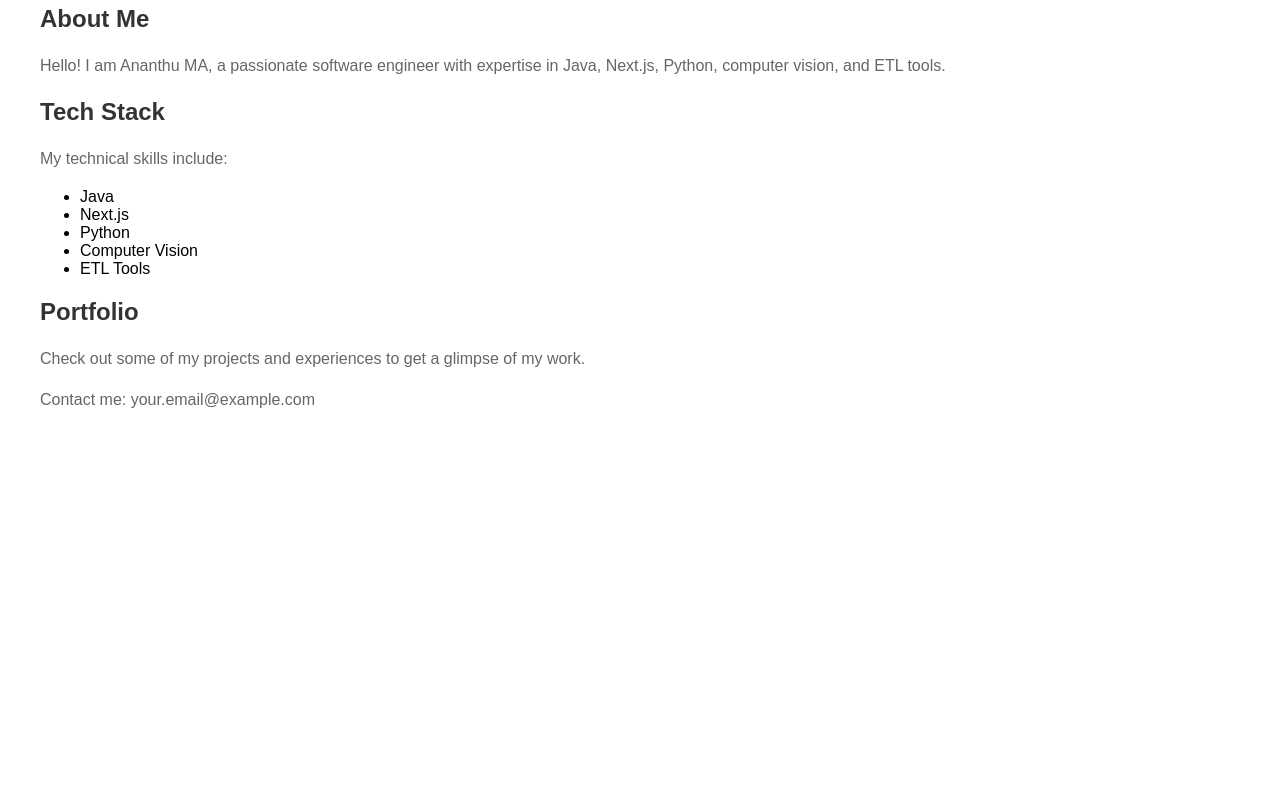
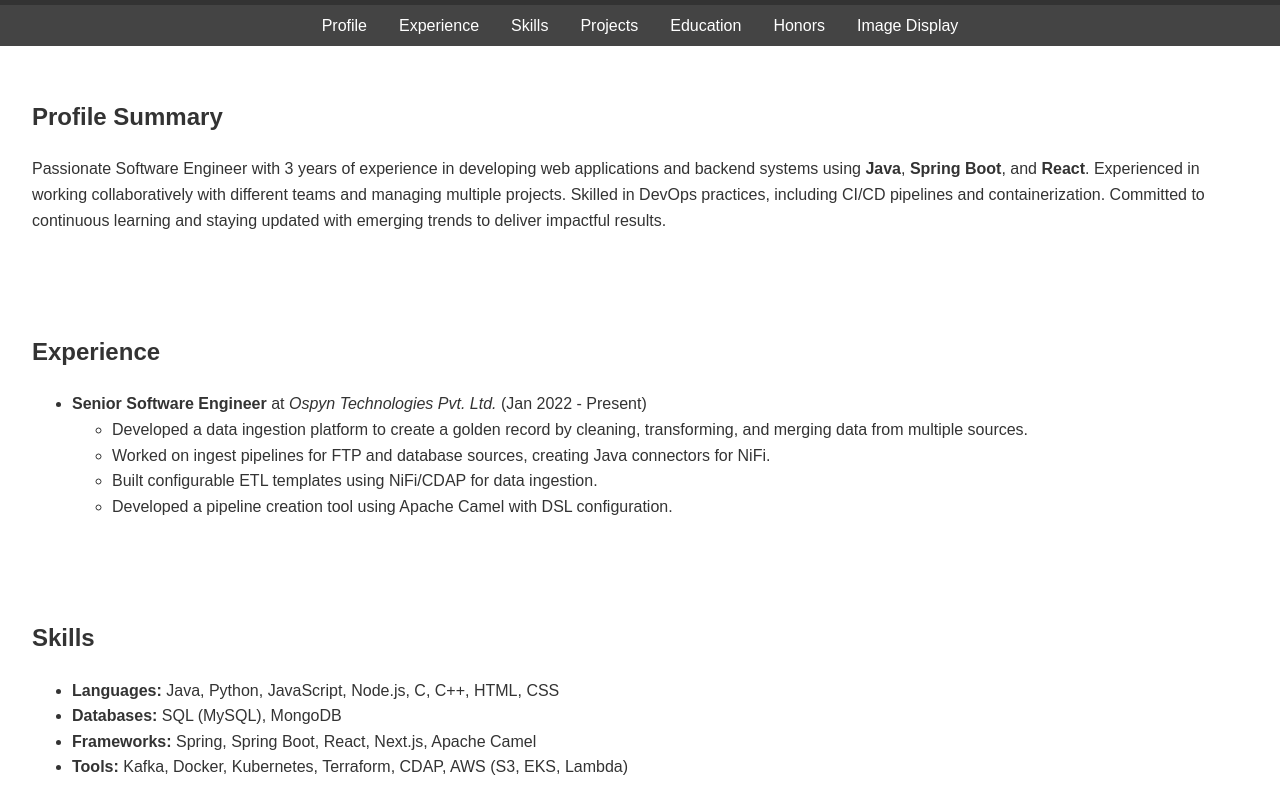
Before and after one commit to ananthu10/ananthu10.github.io, a plain HTML site: page index.html in a window 1280 px wide. Shown: the part 163-948 px from the top of the page. Before the commit the page ends 800 px from the top, so only its background shows below. Drawn offline with Linux system fonts and the light colour scheme.

Commit message:
Update index.html

```diff
--- a/index.html
+++ b/index.html
@@ -3,59 +3,130 @@
 <head>
     <meta charset="UTF-8">
     <meta name="viewport" content="width=device-width, initial-scale=1.0">
-    <title>Ananthu MA - Software Engineer</title>
+    <title>Shaheed's Portfolio</title>
     <style>
         body {
             font-family: Arial, sans-serif;
-            margin: 20px;
-            padding: 20px;
-        }
-        h1, h2 {
+            margin: 0;
+            padding: 0;
+            line-height: 1.6;
             color: #333;
         }
-        p {
-            line-height: 1.6;
-            color: #666;
+        header {
+            background: #333;
+            color: #fff;
+            padding: 1rem 0;
+            text-align: center;
+        }
+        nav {
+            display: flex;
+            justify-content: center;
+            background: #444;
+        }
+        nav a {
+            color: #fff;
+            text-decoration: none;
+            padding: 0.5rem 1rem;
+        }
+        nav a:hover {
+            background: #555;
+        }
+        section {
+            padding: 2rem;
+        }
+        .image-section {
+            text-align: center;
+        }
+        .image-section img {
+            max-width: 100%;
+            height: auto;
+        }
+        footer {
+            text-align: center;
+            background: #333;
+            color: #fff;
+            padding: 1rem 0;
+            margin-top: 2rem;
         }
     </style>
 </head>
 <body>
     <header>
-        <h1>Ananthu MA</h1>
-        <h2>Software Engineer</h2>
+        <h1>Shaheed's Portfolio</h1>
+        <p>Showcasing my work, skills, and accomplishments</p>
     </header>
 
-    <section>
-        <h2>About Me</h2>
-        <p>
-            Hello! I am Ananthu MA, a passionate software engineer with expertise in Java, Next.js, Python, computer vision, and ETL tools.
-        </p>
+    <nav>
+        <a href="#profile">Profile</a>
+        <a href="#experience">Experience</a>
+        <a href="#skills">Skills</a>
+        <a href="#projects">Projects</a>
+        <a href="#education">Education</a>
+        <a href="#honors">Honors</a>
+        <a href="#image">Image Display</a>
+    </nav>
+
+    <section id="profile">
+        <h2>Profile Summary</h2>
+        <p>Passionate Software Engineer with 3 years of experience in developing web applications and backend systems using <strong>Java</strong>, <strong>Spring Boot</strong>, and <strong>React</strong>. Experienced in working collaboratively with different teams and managing multiple projects. Skilled in DevOps practices, including CI/CD pipelines and containerization. Committed to continuous learning and staying updated with emerging trends to deliver impactful results.</p>
     </section>
 
-    <section>
-        <h2>Tech Stack</h2>
-        <p>
-            My technical skills include:
-            <ul>
-                <li>Java</li>
-                <li>Next.js</li>
-                <li>Python</li>
-                <li>Computer Vision</li>
-                <li>ETL Tools</li>
-            </ul>
-        </p>
+    <section id="experience">
+        <h2>Experience</h2>
+        <ul>
+            <li>
+                <strong>Senior Software Engineer</strong> at <em>Ospyn Technologies Pvt. Ltd.</em> (Jan 2022 - Present)
+                <ul>
+                    <li>Developed a data ingestion platform to create a golden record by cleaning, transforming, and merging data from multiple sources.</li>
+                    <li>Worked on ingest pipelines for FTP and database sources, creating Java connectors for NiFi.</li>
+                    <li>Built configurable ETL templates using NiFi/CDAP for data ingestion.</li>
+                    <li>Developed a pipeline creation tool using Apache Camel with DSL configuration.</li>
+                </ul>
+            </li>
+        </ul>
     </section>
 
-    <section>
-        <h2>Portfolio</h2>
-        <p>
-            Check out some of my projects and experiences to get a glimpse of my work.
-            <!-- Add links or descriptions of your projects here -->
-        </p>
+    <section id="skills">
+        <h2>Skills</h2>
+        <ul>
+            <li><strong>Languages:</strong> Java, Python, JavaScript, Node.js, C, C++, HTML, CSS</li>
+            <li><strong>Databases:</strong> SQL (MySQL), MongoDB</li>
+            <li><strong>Frameworks:</strong> Spring, Spring Boot, React, Next.js, Apache Camel</li>
+            <li><strong>Tools:</strong> Kafka, Docker, Kubernetes, Terraform, CDAP, AWS (S3, EKS, Lambda)</li>
+            <li><strong>Testing:</strong> JUnit5, Cypress, Postman</li>
+            <li><strong>Other Skills:</strong> System Design, DevOps, Debugging</li>
+        </ul>
+    </section>
+
+    <section id="projects">
+        <h2>Other Projects</h2>
+        <ul>
+            <li><strong>Automated Facial Recognition System:</strong> Developed a system to identify missing persons or criminals from live CCTV feeds.</li>
+            <li><strong>Transportation Management System:</strong> Built a web-based application using the MEAN stack to manage college transportation details.</li>
+        </ul>
+    </section>
+
+    <section id="education">
+        <h2>Education</h2>
+        <p><strong>B.Tech in Computer Science & Engineering</strong>, APJ Abdul Kalam Technological University, Trivandrum, India (GPA: 7.76/10.0, Jun 2017 - Jun 2021)</p>
+    </section>
+
+    <section id="honors">
+        <h2>Honors and Awards</h2>
+        <ul>
+            <li>Secured Top 15 position at Reboot Kerala Hackathon 2020.</li>
+            <li>Completed Certification Program in Cybersecurity and Forensics.</li>
+        </ul>
+    </section>
+
+    <section id="image" class="image-section">
+        <h2>Image Display</h2>
+        <p>Below is an image loaded from a source:</p>
+        <img src="https://media.licdn.com/dms/image/v2/C4D03AQEtH4tTTPUVQw/profile-displayphoto-shrink_800_800/profile-displayphoto-shrink_800_800/0/1659363273160?e=1742428800&v=beta&t=EE3LkhegsvcA3-6a5rrhfe5a9GySbmk1DsiWhiNWBCI" alt="Sample Image">
     </section>
 
     <footer>
-        <p>Contact me: your.email@example.com</p>
+        <p>&copy; 2025 Shaheed's Portfolio. All rights reserved.</p>
     </footer>
 </body>
 </html>
```
